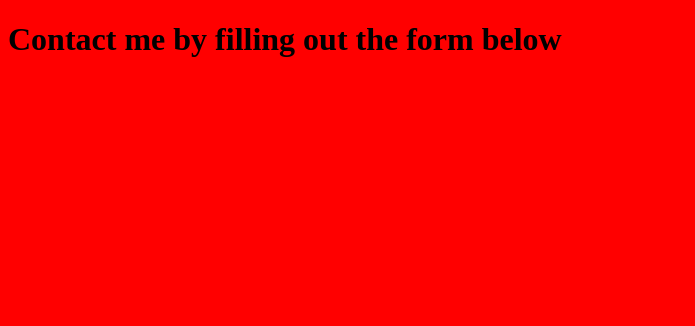
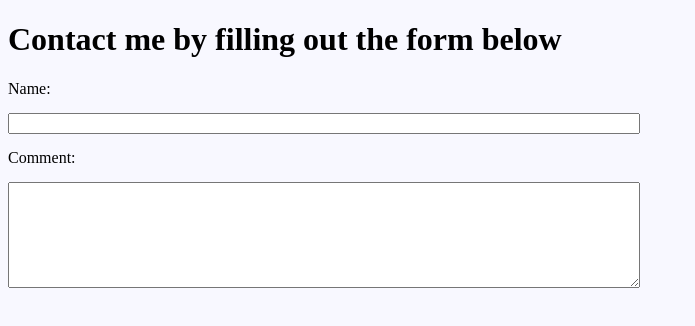
Before and after one commit to davebott-dev/Node_Basic_Site, a plain HTML site: page contact-me.html in a window 1280 px wide. Shown: the whole page, without its empty margins (0-695 px from the left). Drawn offline with Linux system fonts and the light colour scheme.

Commit message:
added a form

```diff
--- a/contact-me.html
+++ b/contact-me.html
@@ -6,7 +6,16 @@
     <title>Contact Me!</title>
     <style>
         html {
-            background-color: red;
+            background-color: ghostwhite;
+        }
+        form {
+            display: flex;
+            flex-direction: column;
+            gap: 15px;
+            width: 50%;
+        }
+        textarea{
+            height: 100px;
         }
 </style>
 
@@ -14,7 +23,11 @@
 <body>
     <h1>Contact me by filling out the form below</h1>
     <form>
+        <label for ="name">Name:</label>
+        <input type="text" id="name"/>
 
+        <label for="message">Comment:</label>
+        <textarea id ="message"></textarea>
     </form>
 
 </body>
```
